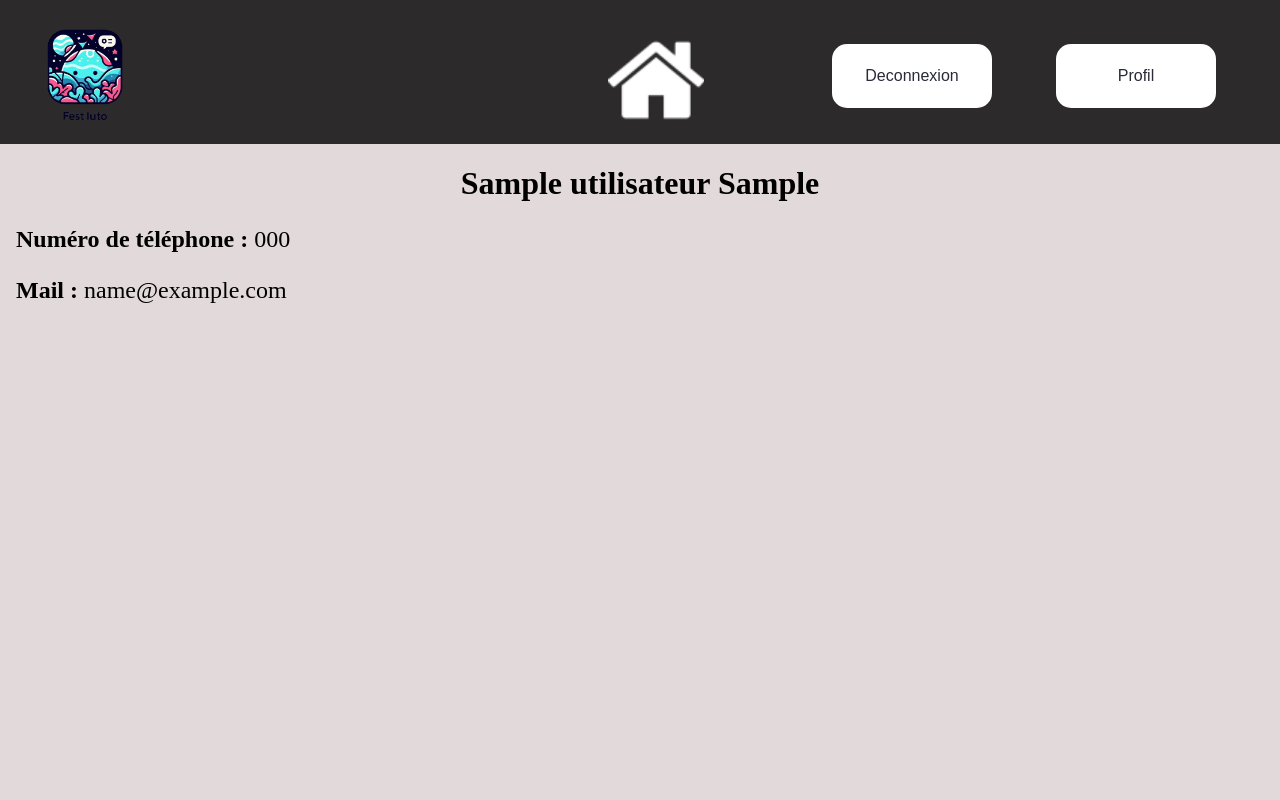
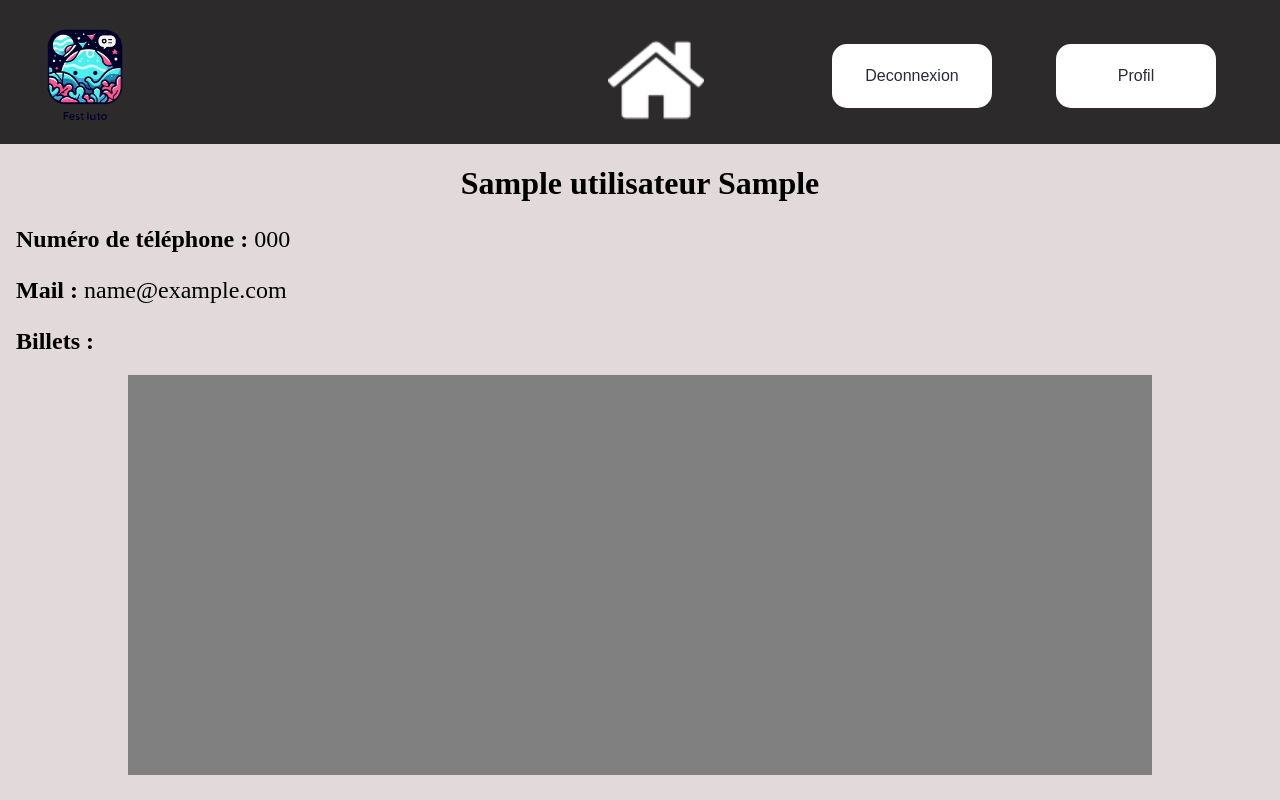
Before and after one commit to RomainMechain/SAE_BD, a Flask app: page /profil in a window 1280 px wide. Run offline with Flask 3, Linux system fonts and the light colour scheme; a user stored in the database is signed in; tables that the repository leaves empty hold one stand-in row (values such as "Sample post").

Commit message:
Fix/ Modification du template pour la page profil (ajout de l'affichage des billets)

```diff
--- a/app/static/CSS/profil.css
+++ b/app/static/CSS/profil.css
@@ -12,6 +12,29 @@
     margin-left: 1rem;
 }
 
+h2 {
+    margin-left: 1rem;
+}
+
 span {
     font-weight: bold;
 }
+
+#billets {
+    overflow-y: auto;
+    width: 80vw;
+    margin-left: 10vw;
+    background-color: grey;
+    height: 50vh;
+}
+
+#billets div {
+    display: flex;
+    border: solid 1px black;
+}
+
+#nomBillet {
+    flex-basis: 70%;
+    margin-left: 1rem;
+    font-weight: bold;
+}
--- a/app/templates/profil.html
+++ b/app/templates/profil.html
@@ -17,6 +17,17 @@
                     <p><span>Mail : </span> {{ user.emailUtilisateur }}</p>
                 </div>
             </section>
+            <section>
+                <h2>Billets :</h2>
+                <div id="billets">
+                    {% for dico in liste %}
+                        <div>
+                            <p id="nomBillet">{{ dico['nomBillet'] }}</p>
+                            <p>Pour le : {{ dico['dateInscription'] }}</p>
+                        </div>
+                    {% endfor %}
+                </div>
+            </section>
         </main>
     </body>
 </html>
```
